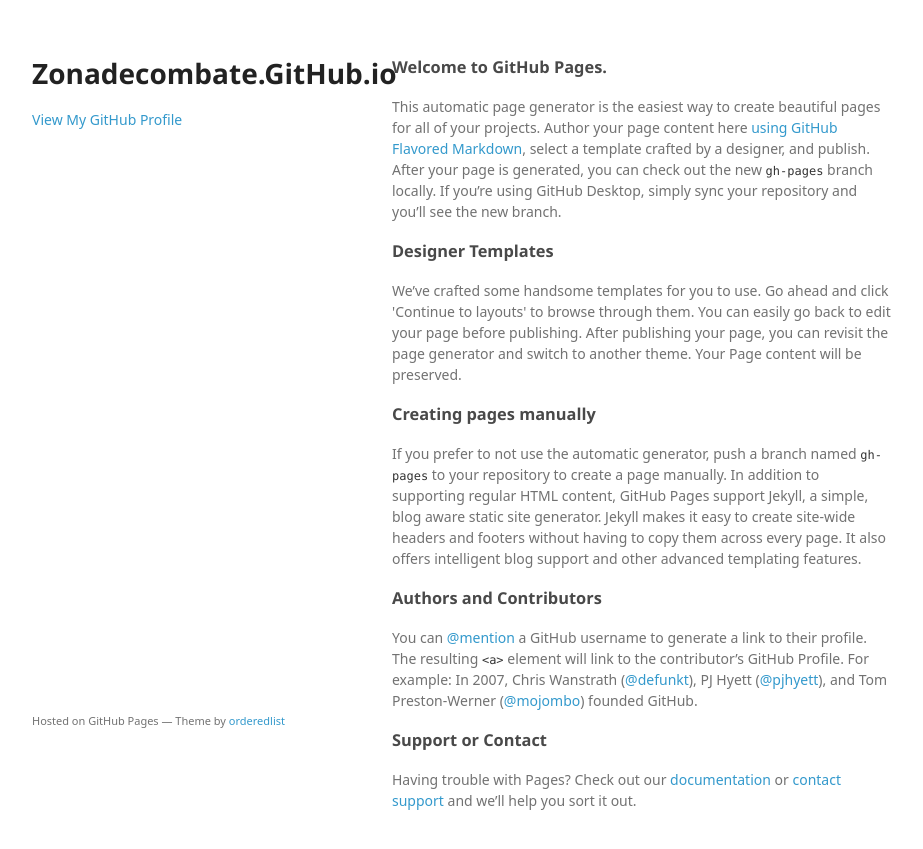
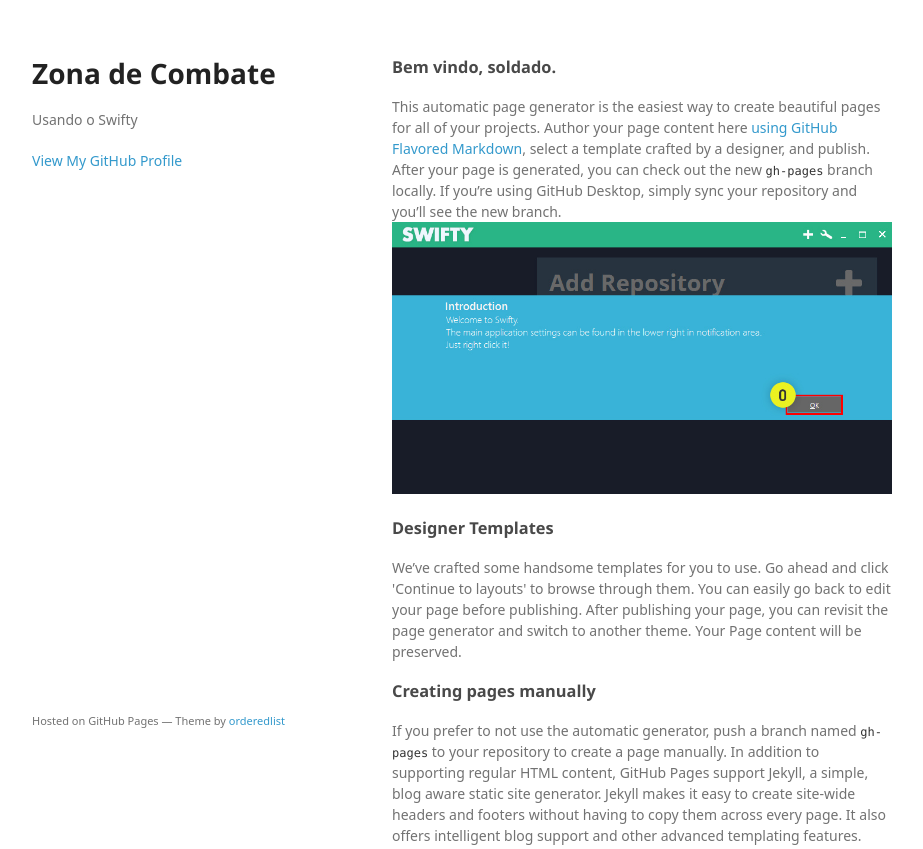
Before and after one commit to ZonaDeCombate/ZonaDeCombate.github.io, a plain HTML site: page index.html in a window 1280 px wide. Shown: the top 849 px of the page, without its empty margins (178-1101 px from the left). Drawn offline with Linux system fonts and the light colour scheme; a web font is replaced by a local one.

Commit message:
Replace master branch with page content via GitHub

```diff
--- a/index.html
+++ b/index.html
@@ -3,7 +3,7 @@
   <head>
     <meta charset="utf-8">
     <meta http-equiv="X-UA-Compatible" content="chrome=1">
-    <title>Zonadecombate.GitHub.io by ZonaDeCombate</title>
+    <title>Zona de Combate by ZonaDeCombate</title>
 
     <link rel="stylesheet" href="stylesheets/styles.css">
     <link rel="stylesheet" href="stylesheets/github-light.css">
@@ -15,8 +15,8 @@
   <body>
     <div class="wrapper">
       <header>
-        <h1>Zonadecombate.GitHub.io</h1>
-        <p></p>
+        <h1>Zona de Combate</h1>
+        <p>Usando o Swifty</p>
 
 
         <p class="view"><a href="https://github.com/ZonaDeCombate">View My GitHub Profile</a></p>
@@ -24,9 +24,10 @@
       </header>
       <section>
         <h3>
-<a id="welcome-to-github-pages" class="anchor" href="#welcome-to-github-pages" aria-hidden="true"><span aria-hidden="true" class="octicon octicon-link"></span></a>Welcome to GitHub Pages.</h3>
+<a id="bem-vindo-soldado" class="anchor" href="#bem-vindo-soldado" aria-hidden="true"><span aria-hidden="true" class="octicon octicon-link"></span></a>Bem vindo, soldado.</h3>
 
-<p>This automatic page generator is the easiest way to create beautiful pages for all of your projects. Author your page content here <a href="https://guides.github.com/features/mastering-markdown/">using GitHub Flavored Markdown</a>, select a template crafted by a designer, and publish. After your page is generated, you can check out the new <code>gh-pages</code> branch locally. If you’re using GitHub Desktop, simply sync your repository and you’ll see the new branch.</p>
+<p>This automatic page generator is the easiest way to create beautiful pages for all of your projects. Author your page content here <a href="https://guides.github.com/features/mastering-markdown/">using GitHub Flavored Markdown</a>, select a template crafted by a designer, and publish. After your page is generated, you can check out the new <code>gh-pages</code> branch locally. If you’re using GitHub Desktop, simply sync your repository and you’ll see the new branch.
+<img src="images/01.jpg" alt=""></p>
 
 <h3>
 <a id="designer-templates" class="anchor" href="#designer-templates" aria-hidden="true"><span aria-hidden="true" class="octicon octicon-link"></span></a>Designer Templates</h3>
```
Also changed, not shown: params.json (+1 -1 lines).
